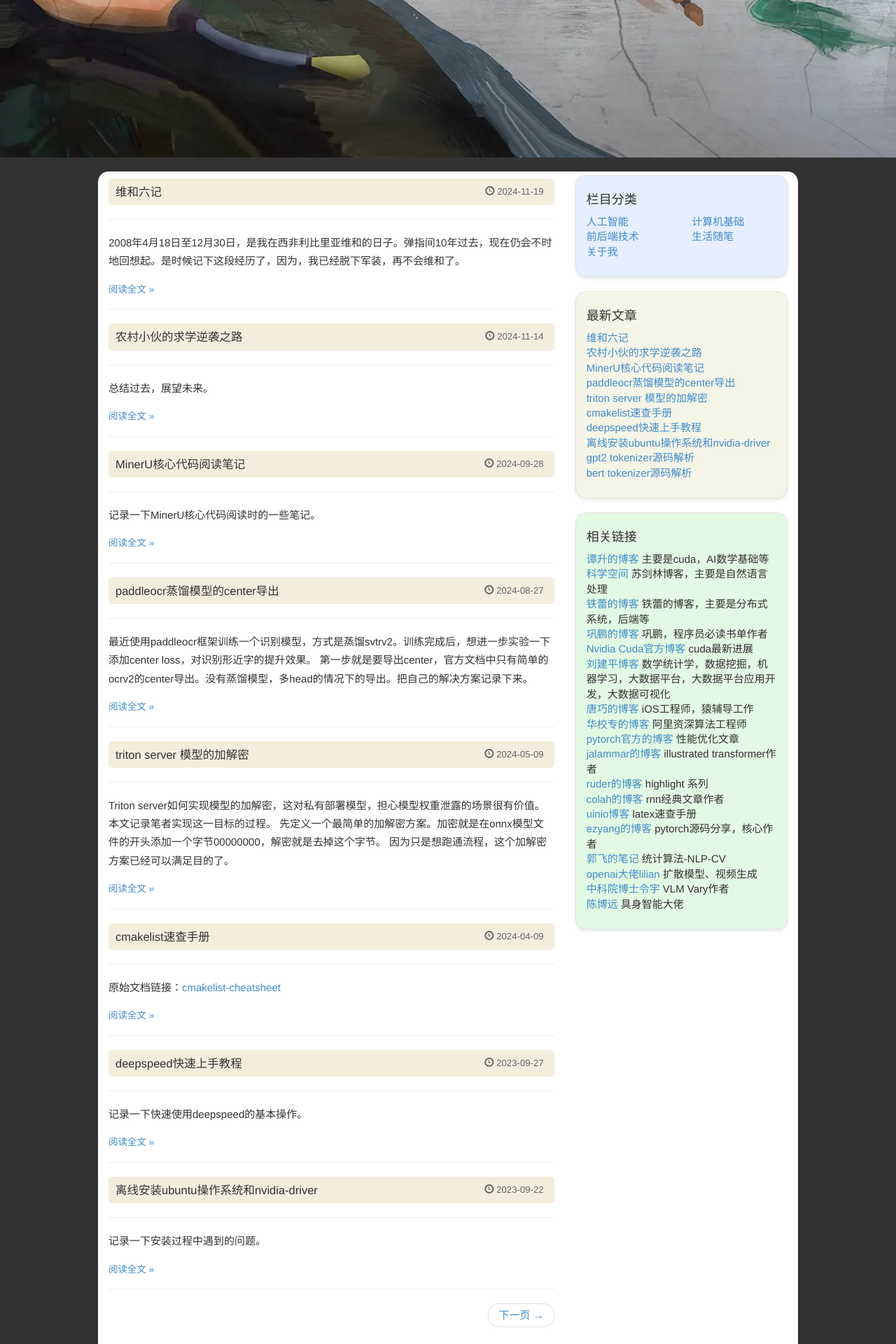
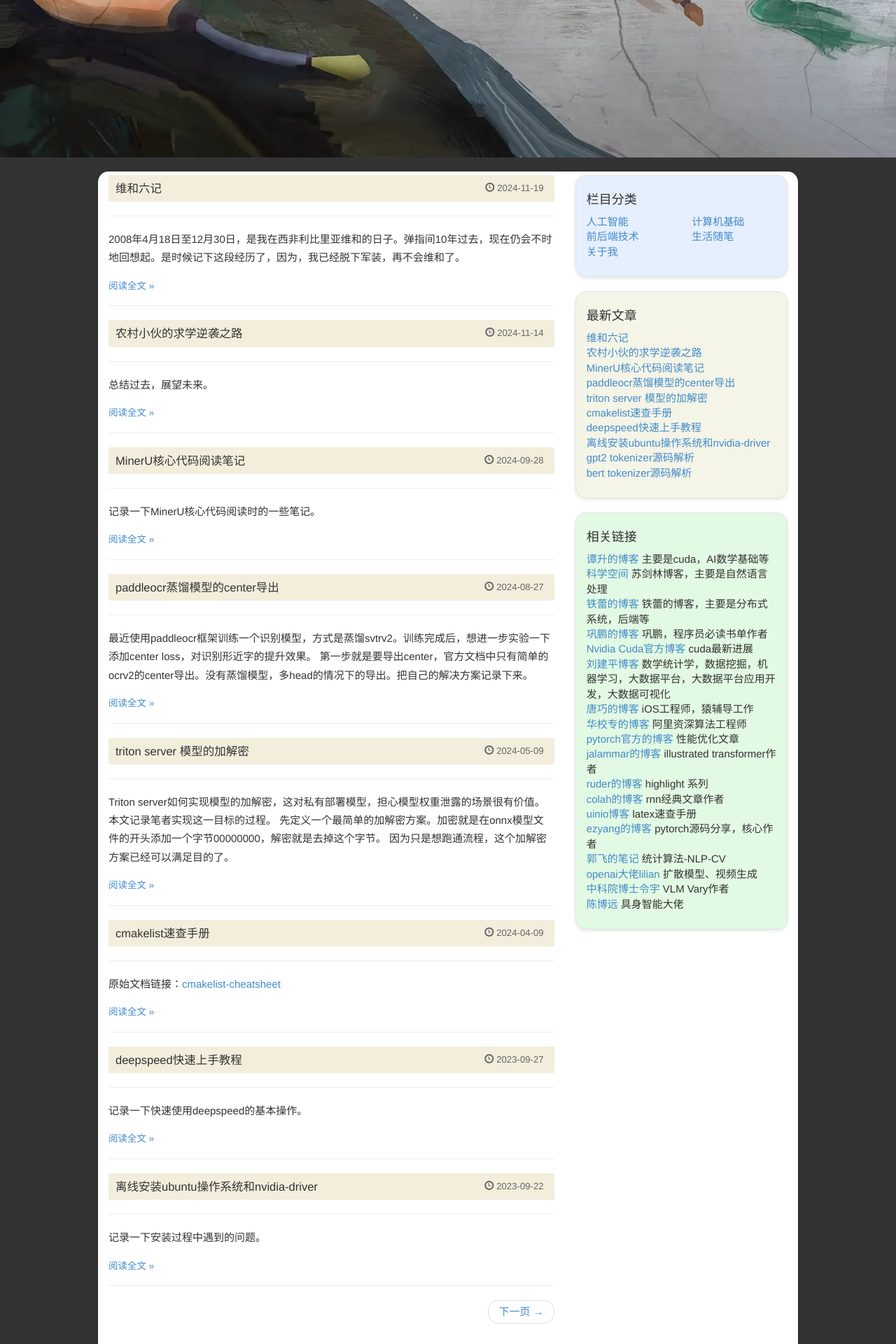
Before and after one commit to liwenju0/liwenju0.github.io, a Jekyll site: the page built from index.html, in a window 1280 px wide. Shown: the part 675-2595 px from the top of the page at 70% size. Built offline with Jekyll 4.4.1, drawn with Linux system fonts in a browser that asks for light colours; the list of posts is cut into pages by our own code; comment, search, counter and statistics services are not loaded.

Commit message:
调整标题高度

```diff
--- a/css/blog.css
+++ b/css/blog.css
@@ -226,9 +226,9 @@ img {
 .post-title {
   font-size: 1.1em;
   padding: 10px;  /* 添加内边距 */
-  margin: 5px 0;  /* 添加外边距 */
+  margin: 0px 0;  /* 添加外边距 */
   background-color: #f3eddc;  /* 设置背景色 */
-  border-radius: 5px;  /* 可选：添加圆角 */
+  border-radius: 2px;  /* 可选：添加圆角 */
   display: block;  /* 确保元素占据整行 */
 }
 
```
